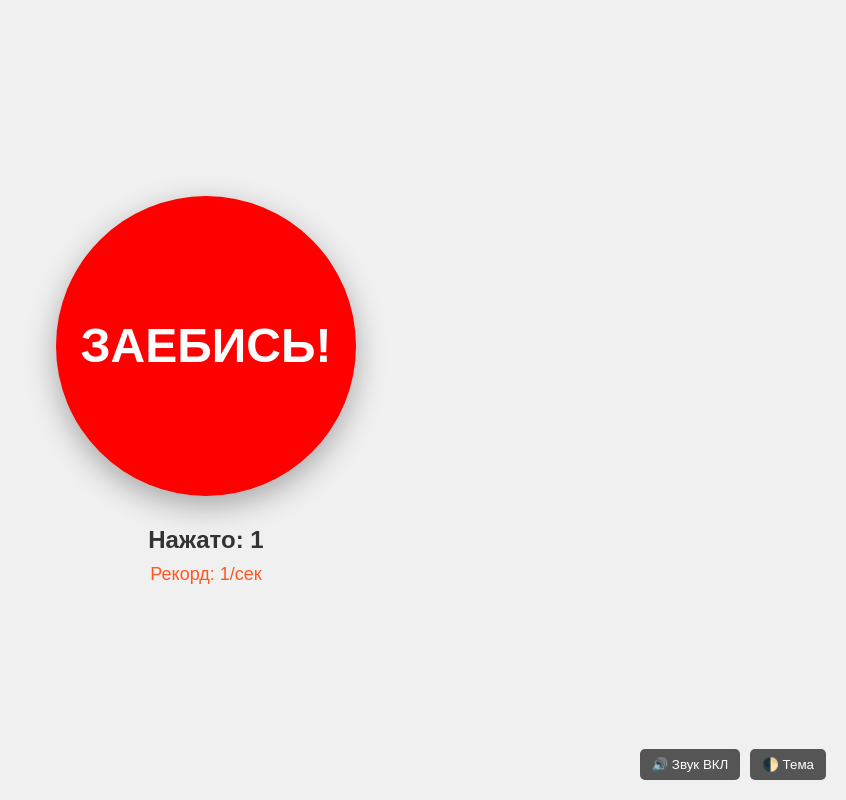
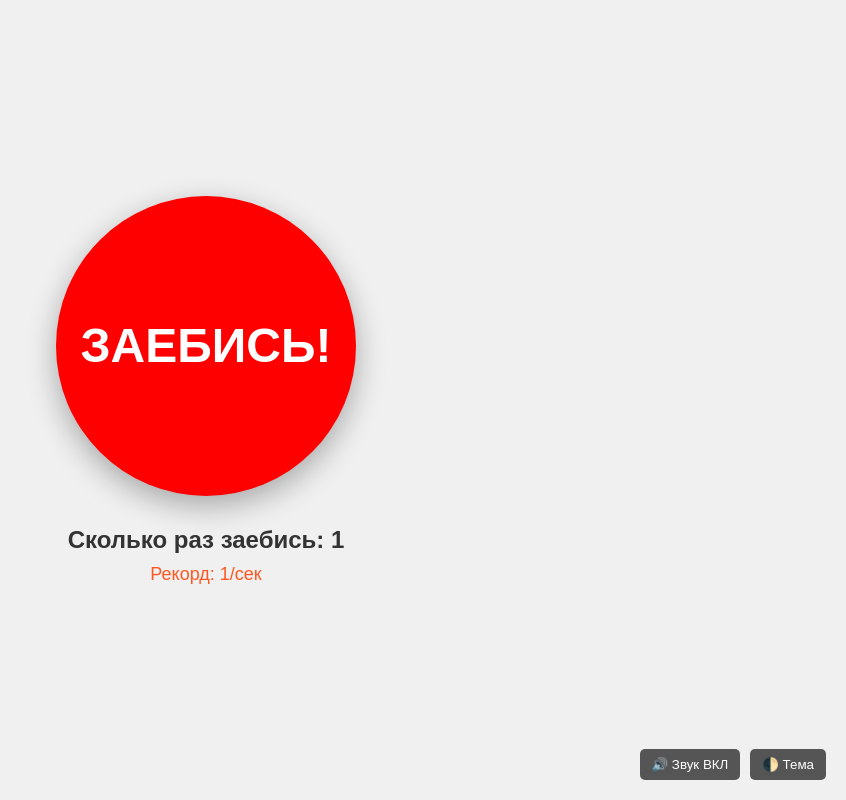
Before and after one commit to KiNo1703/zaibis, a plain HTML site: page index.html in a window 1280 px wide. Both pictures are taken after a click on the button "ЗАЕБИСЬ!". Shown: the whole page, without its empty margins (434-1280 px from the left). Drawn offline with Linux system fonts and the light colour scheme.

Commit message:
index.html

```diff
--- a/index.html
+++ b/index.html
@@ -93,7 +93,7 @@
 </head>
 <body>
     <button class="big-red-button" id="awesomeButton">Заебись!</button>
-    <div class="counter" id="counter">Нажато: 0</div>
+    <div class="counter" id="counter">Сколько раз заебись: 0</div>
     <div class="record" id="record">Рекорд: 0/сек</div>
     <div class="settings">
         <button id="soundToggle">🔊 Звук ВКЛ</button>
@@ -135,7 +135,7 @@
         button.addEventListener('click', function(e) {
             clickCount++;
             clicksInLastSecond++;
-            counterElement.textContent = `Нажато: ${clickCount}`;
+            counterElement.textContent = `Сколько раз заебись: ${clickCount}`;
 
             // Звук
             if (soundEnabled) {
```
